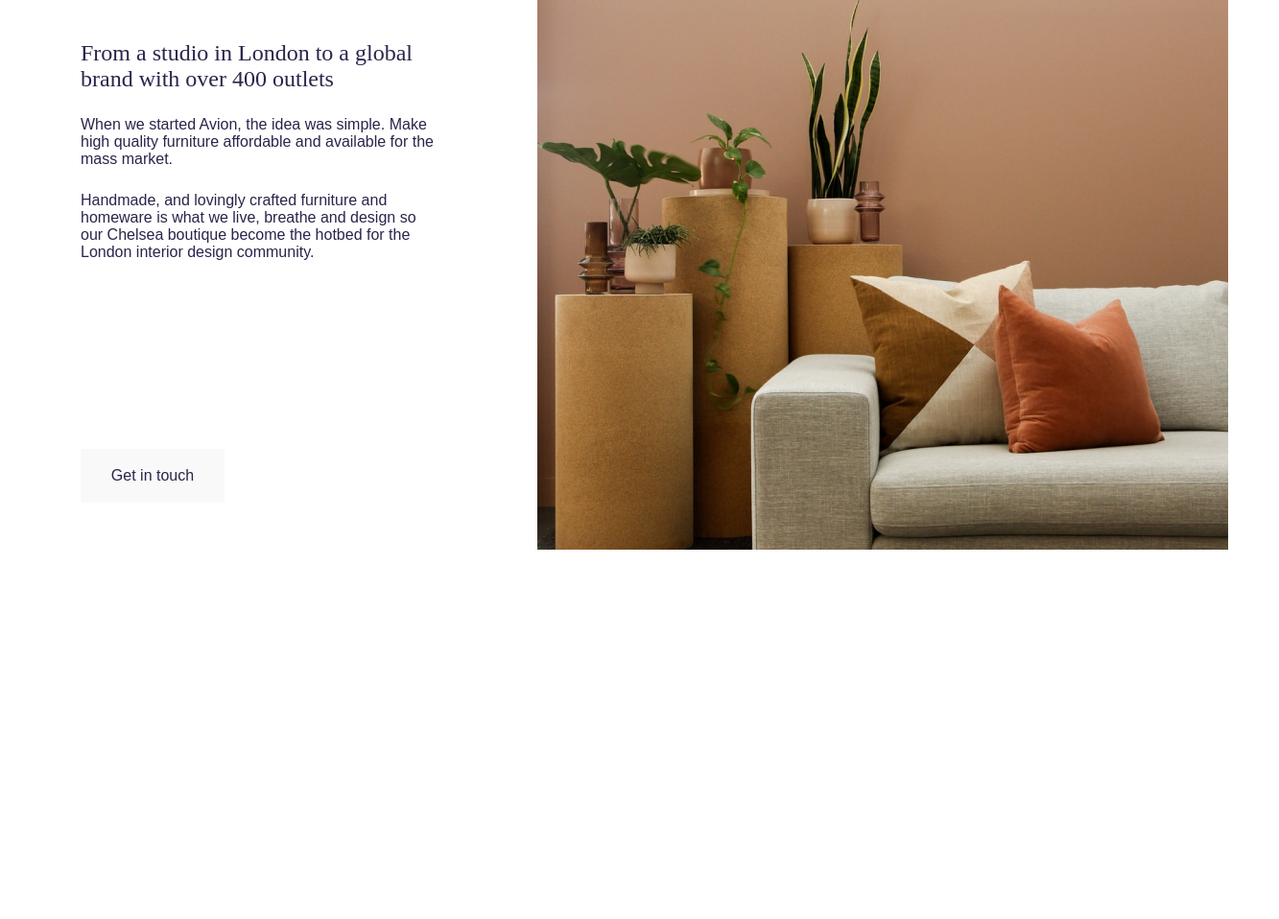
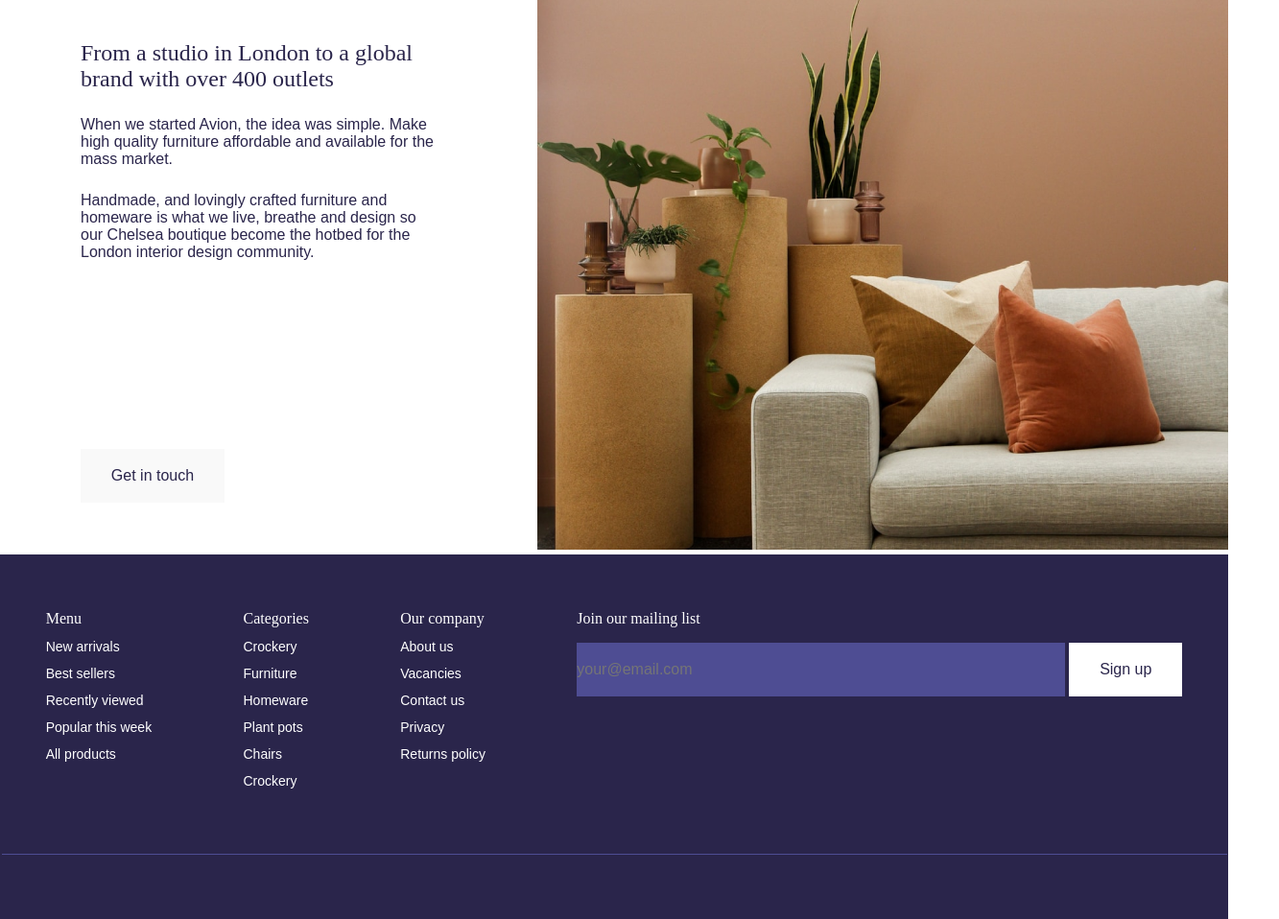
Before and after one commit to ZeynepDemrtas/Avion-Website-Implementation, a plain HTML site: page index.html in a window 1280 px wide. Shown: the part 3070-4028 px from the top of the page at 96% size, 1333 px wide, since content can reach past the window. Before the commit the page ends 3648 px from the top, so only its background shows below. Drawn offline with Linux system fonts and the light colour scheme; a web font is replaced by a local one.

Commit message:
Added Footer Section

```diff
--- a/index.html
+++ b/index.html
@@ -307,6 +307,64 @@
 	</div>
   </section>
 
+  <section class="footer_section">
+    <div class="container">
+		<div class="menu-container">
+			<div class="title-sub-list">
+				<p>Menu</p>
+			</div>
+			<div class="link-sub-list">
+				<a href="#">New arrivals</a>
+				<a href="#">Best sellers</a>
+				<a href="#">Recently viewed</a>
+				<a href="#">Popular this week</a>
+				<a href="#">All products</a>
+			</div>
+		</div>
+		<div class="categories-container">
+			<div class="title-sub-list">
+				<p>Categories</p>
+			</div>
+			<div class="link-sub-list">
+				<a href="#">Crockery</a>
+				<a href="#">Furniture</a>
+				<a href="#">Homeware</a>
+				<a href="#">Plant pots</a>
+				<a href="#">Chairs</a>
+				<a href="#">Crockery</a>
+			</div>
+		</div>
+		<div class="our-company-container">
+			<div class="title-sub-list">
+				<p>Our company</p>
+			</div>
+			<div class="link-sub-list">
+				<a href="#">About us</a>
+				<a href="#">Vacancies</a>
+				<a href="#">Contact us</a>
+				<a href="#">Privacy</a>
+				<a href="#">Returns policy</a>
+			</div>
+		</div>
+		<div class="sign-up-container">
+			<div class="mailing_list_text">
+				<p>Join our mailing list</p>
+			</div>
+			<div class="sign-up-text-input2">
+				<input type="text" placeholder="your@email.com" id="email_adress" style="font-size:16px; width:509px; height:56px; border:none; color:white; background-color: #4E4D93;"></input>
+				<a href="#" class="sign-up-button-link">
+					<button class="sign-up-button2">
+					<span class="text-sign-up-button2">Sign up</span>
+					</button>
+				</a>
+			</div>
+		</div>
+		<div class="nav-divider2"></div>
+	</div>
+  </section>
+
 </body>
 
 </html>
+
+<!-- İCONLAR EKLENECEK -->
--- a/styles/style.css
+++ b/styles/style.css
@@ -28,14 +28,13 @@ body {
     color: #22202E;
 }
 
-.navbar .nav-divider {
+.nav-divider {
     border-top: 1px solid;
-    width: 1386px;
+    width: 80%;
     display: flex;
     color: color-mix(in oklab, #FFFFFF 50%, #000000 10%);
     margin: 20px;
     justify-self: center;
-
 }
 
 .category-links {
@@ -348,3 +347,55 @@ body {
 }
 
 /* FOOTER */
+.footer_section .container {
+	background-color: #2A254B;
+	width: 100%;
+	height: 380px;
+	display: flex;
+	flex-wrap: wrap;
+	list-style: none;
+	justify-content: space-around;
+	align-items: baseline;
+}
+
+.title-sub-list {
+	font-family: 'Clash Display', serif;
+	font-size: 16px;
+	color: white;
+}
+
+.link-sub-list a{
+	display: flex;
+	list-style: none;
+	text-decoration: none;
+	font-family: 'Satoshi', sans-serif;
+	font-size: 14px;
+	margin-top: 12px;
+	color: white;
+}
+
+.footer_section .container .sign-up-container .mailing_list_text p {
+	font-family: 'Clash Display', serif;
+    font-size: 16px;
+    color: white;
+    padding-top: 58px;
+    padding-bottom: 16px;
+}
+
+.footer_section .container .sign-up-container .sign-up-text-input2 .sign-up-button-link .sign-up-button2 {
+	background-color: white;
+	color: #2A254B;
+	border: none;
+	width: 118px;
+	height: 56px;
+	font-size: 16px;
+	font-family: 'Satoshi', sans-serif;
+}
+
+.nav-divider2 {
+    border-top: 1px solid;
+    width: 1277px;
+    color: #4E4D93;
+	display: flex;
+    justify-self: center;
+}
```
